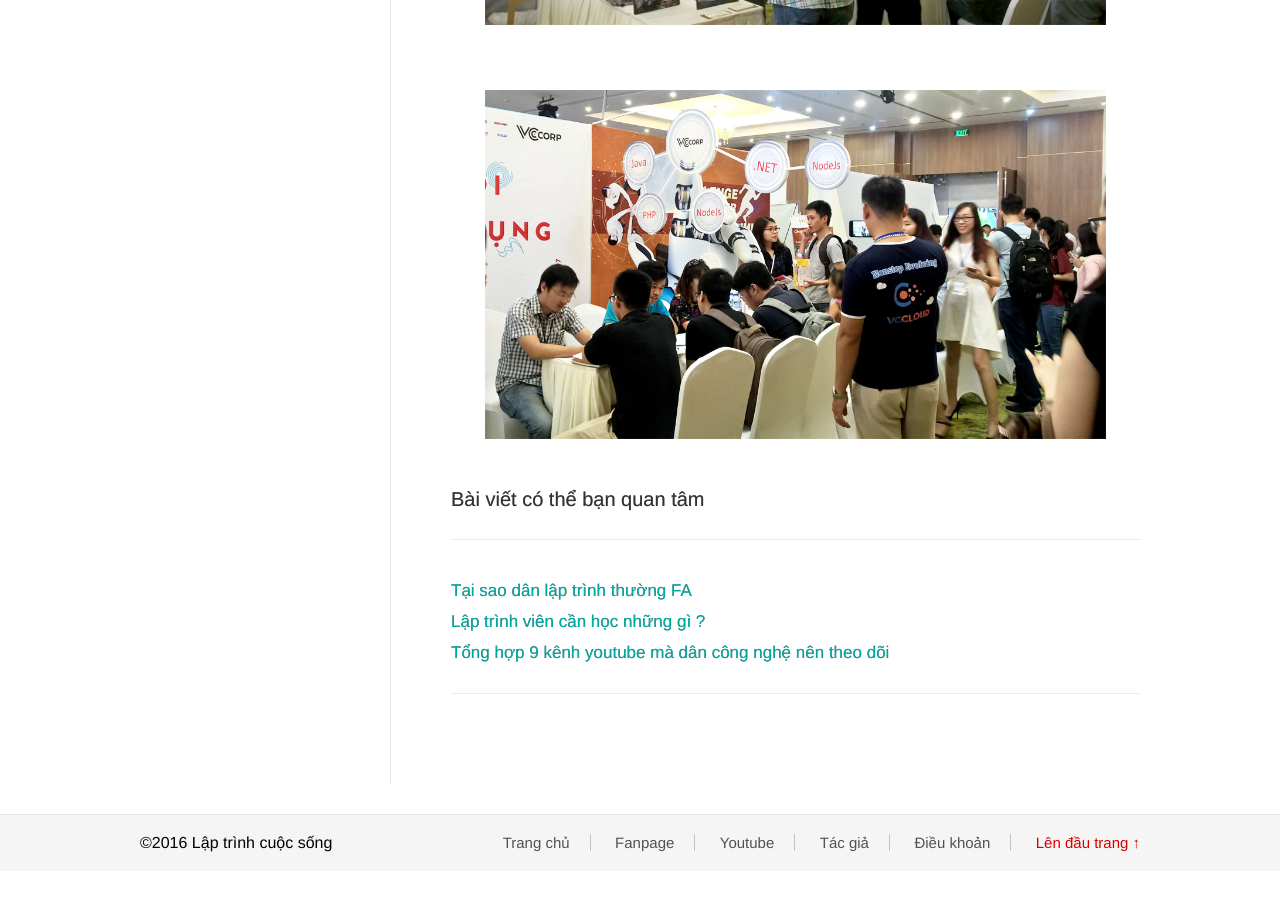
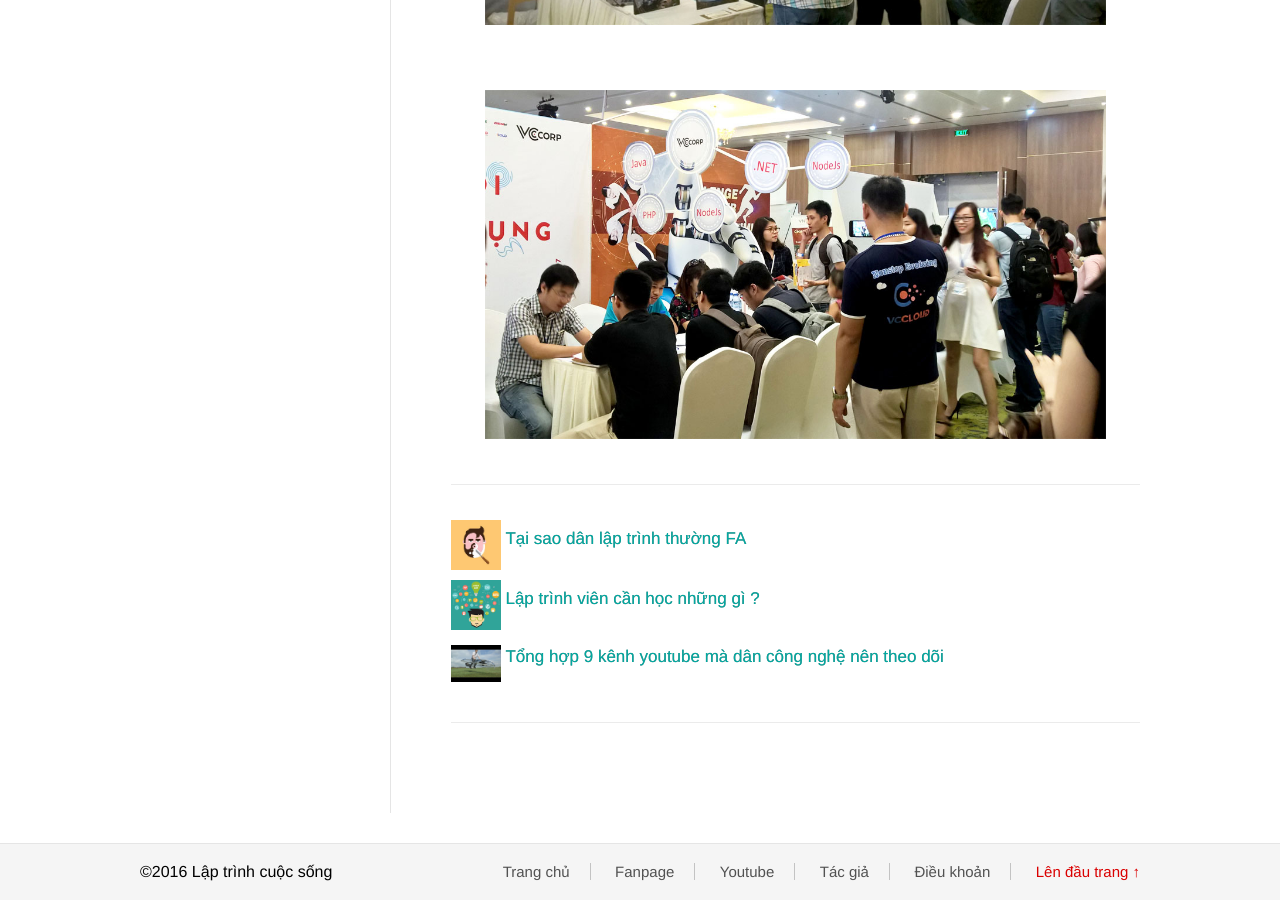
Before and after one commit to nguyentest/laptrinhcuocsong, a Jekyll site: the page built from _posts/2017-08-12-hinh-anh-su-kien-tech-expo-2017.md, in a window 1280 px wide and 900 px high, scrolled down 3707 px. Built offline with Jekyll 4.4.1, drawn with Linux system fonts in a browser that asks for light colours; before the commit the page ends 4578 px from its top, so only the background shows below that.

Commit message:
Update post.html

```diff
--- a/_layouts/post.html
+++ b/_layouts/post.html
@@ -7,11 +7,17 @@ layout: default
   <div class="post-body" itemprop="articleBody">
     {{ content }}
     {% if page.related_posts %}
-    <h3 class="related_post_heading">Bài viết có thể bạn quan tâm</h3>
     <ul class="related_posts">
-      {% for related_post in page.related_posts %}
-      <li><a href="{{ related_post.link }}" title="{{ related_post.title }}">{{ related_post.title }}</a></li>
-      {% endfor %}
+      {% for related_post in page.related_posts %}{% for post in site.posts %}{% assign full_post_url = site.site_url | append: post.url %}{% if related_post.link == full_post_url %}
+        <li>
+        {% if post.thumbnail %}
+        <a href="{{ post.url }}"><img src="{{ site.site_url }}/images/{{ post.thumbnail }}" alt="{{ post.title }}"></a>
+        {% else %}
+        <a href="{{ post.url }}"><img src="{{ site.site_url }}/images/thumbnail_default.png" alt="{{ post.title }}"></a>
+        {% endif %}
+        <h3 itemprop="name"><a href="{{ post.url }}" title="{{ post.title | xml_escape }}" >{{ post.title | xml_escape }}</a></h3>
+        </li>
+      {% endif %}{% endfor %}{% endfor %}
     </ul>
     {% endif %}
     <div class="facebook-like">
```
